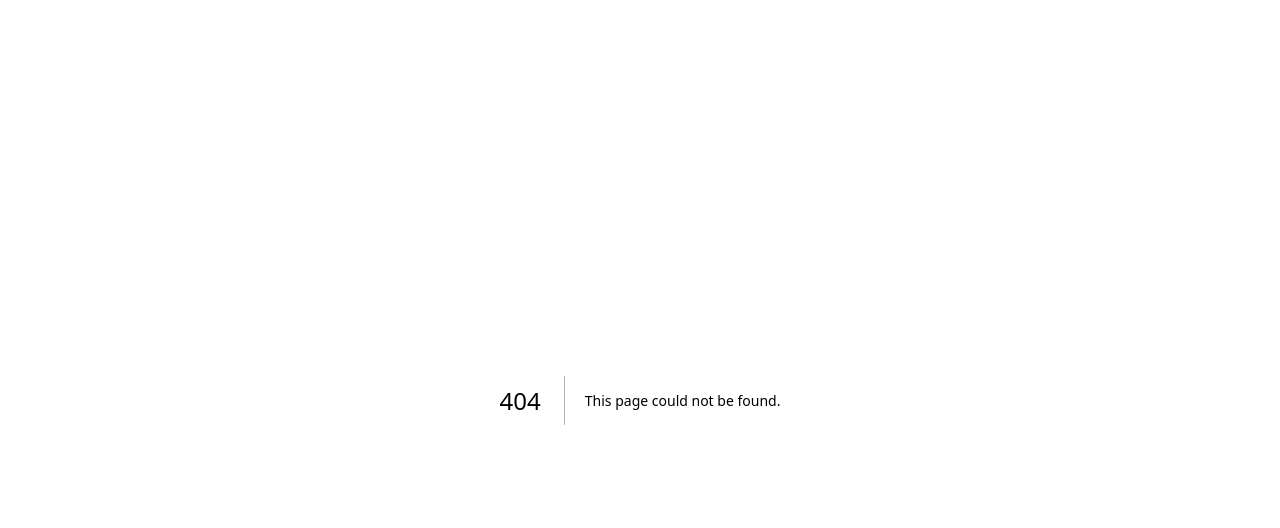
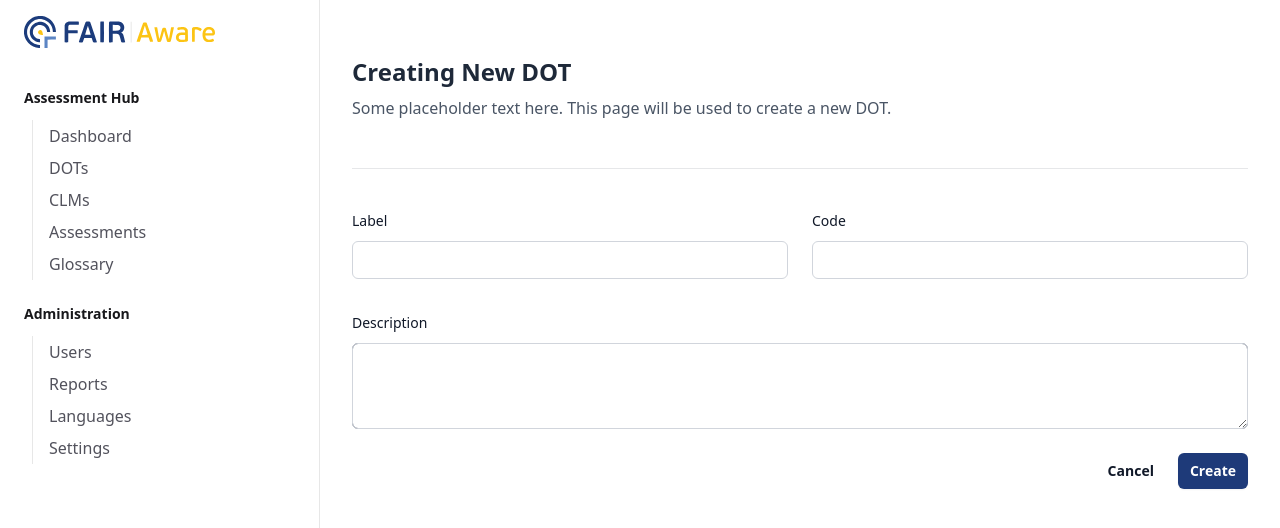
Before and after one commit to DANS-KNAW/fair-aware, a Next.js app in the folder client-fair-impact/: page /cms/digital-object-types/new in a window 1280 px wide. Before the commit this address had no page. Shown: the top 528 px of the page. Built offline with nearby package versions, Linux system fonts and the light colour scheme.

Commit message:
Initial static DOT create page

```diff
--- /dev/null
+++ b/client-fair-impact/app/cms/digital-object-types/new/page.tsx
@@ -0,0 +1,85 @@
+export default function NewDOTPage() {
+  return (
+    <>
+      <h1 className="mb-2 text-2xl font-bold text-gray-800">
+        Creating New DOT
+      </h1>
+      <p className="text-base text-gray-600">
+        Some placeholder text here. This page will be used to create a new DOT.
+      </p>
+
+      <div className="mt-12 border-t border-gray-900/10">
+        <div className="mt-10 grid grid-cols-1 gap-x-6 gap-y-8 sm:grid-cols-6">
+          <div className="sm:col-span-3">
+            <label
+              htmlFor="first-name"
+              className="block text-sm/6 font-medium text-gray-900"
+            >
+              Label
+            </label>
+            <div className="mt-2">
+              <input
+                id="first-name"
+                name="first-name"
+                type="text"
+                autoComplete="given-name"
+                className="block w-full rounded-md border-gray-300 bg-white px-3 py-1.5 text-base text-gray-900 placeholder:text-gray-400 focus:outline-2 focus:-outline-offset-2 focus:outline-indigo-600 sm:text-sm/6"
+              />
+            </div>
+          </div>
+
+          <div className="sm:col-span-3">
+            <label
+              htmlFor="last-name"
+              className="block text-sm/6 font-medium text-gray-900"
+            >
+              Code
+            </label>
+            <div className="mt-2">
+              <input
+                id="last-name"
+                name="last-name"
+                type="text"
+                autoComplete="family-name"
+                className="block w-full rounded-md border-gray-300 bg-white px-3 py-1.5 text-base text-gray-900 placeholder:text-gray-400 focus:outline-2 focus:-outline-offset-2 focus:outline-indigo-600 sm:text-sm/6"
+              />
+            </div>
+          </div>
+
+          <div className="col-span-full">
+            <label
+              htmlFor="about"
+              className="block text-sm/6 font-medium text-gray-900"
+            >
+              Description
+            </label>
+            <div className="mt-2">
+              <textarea
+                id="about"
+                name="about"
+                rows={3}
+                className="block w-full rounded-md bg-white px-3 py-1.5 text-base text-gray-900 outline-1 -outline-offset-1 outline-gray-300 placeholder:text-gray-400 focus:outline-2 focus:-outline-offset-2 focus:outline-indigo-600 sm:text-sm/6"
+                defaultValue={""}
+              />
+            </div>
+          </div>
+        </div>
+      </div>
+
+      <div className="mt-6 flex items-center justify-end gap-x-6">
+        <button
+          type="button"
+          className="cursor-pointer text-sm/6 font-semibold text-gray-900"
+        >
+          Cancel
+        </button>
+        <button
+          type="submit"
+          className="bg-fair_dark_blue-600 hover:bg-fair_dark_blue-500 focus-visible:outline-fair_dark_blue-600 cursor-pointer rounded-md px-3 py-2 text-sm font-semibold text-white shadow-xs focus-visible:outline-2 focus-visible:outline-offset-2"
+        >
+          Create
+        </button>
+      </div>
+    </>
+  );
+}
```
